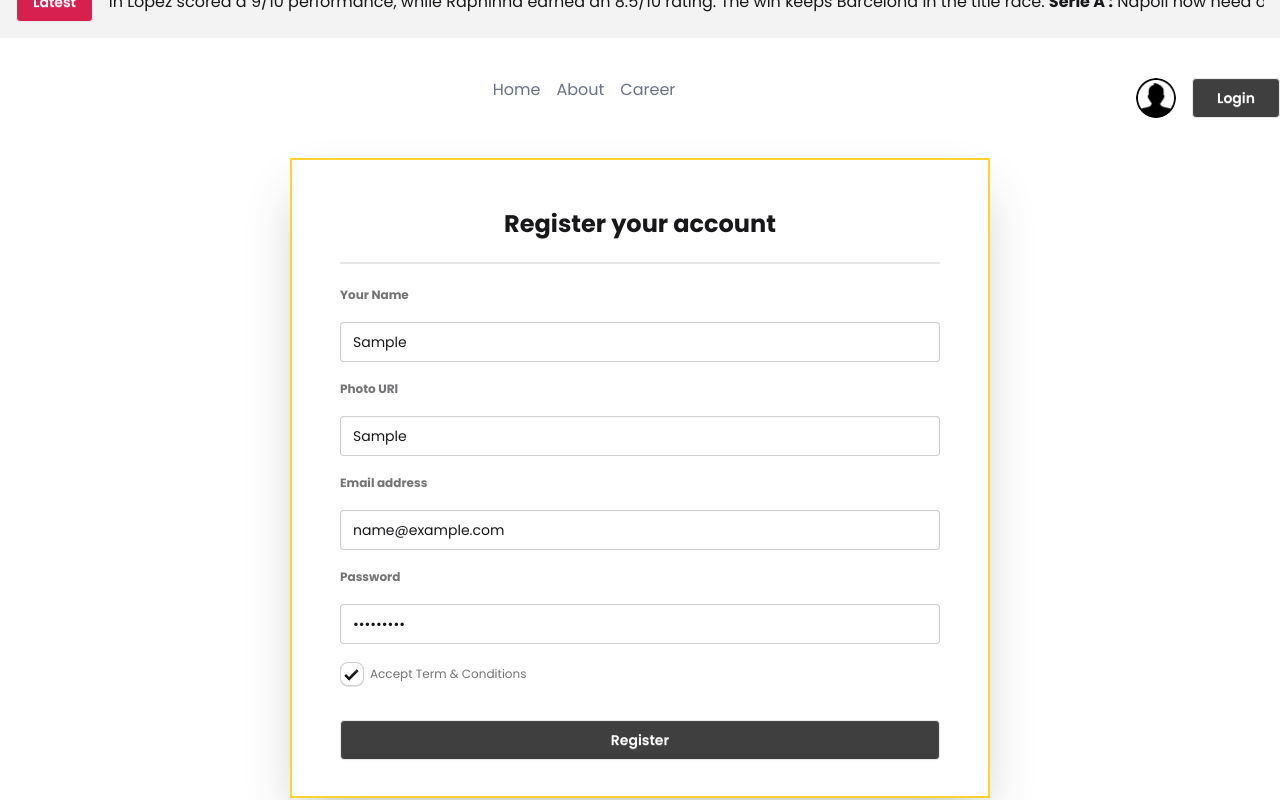
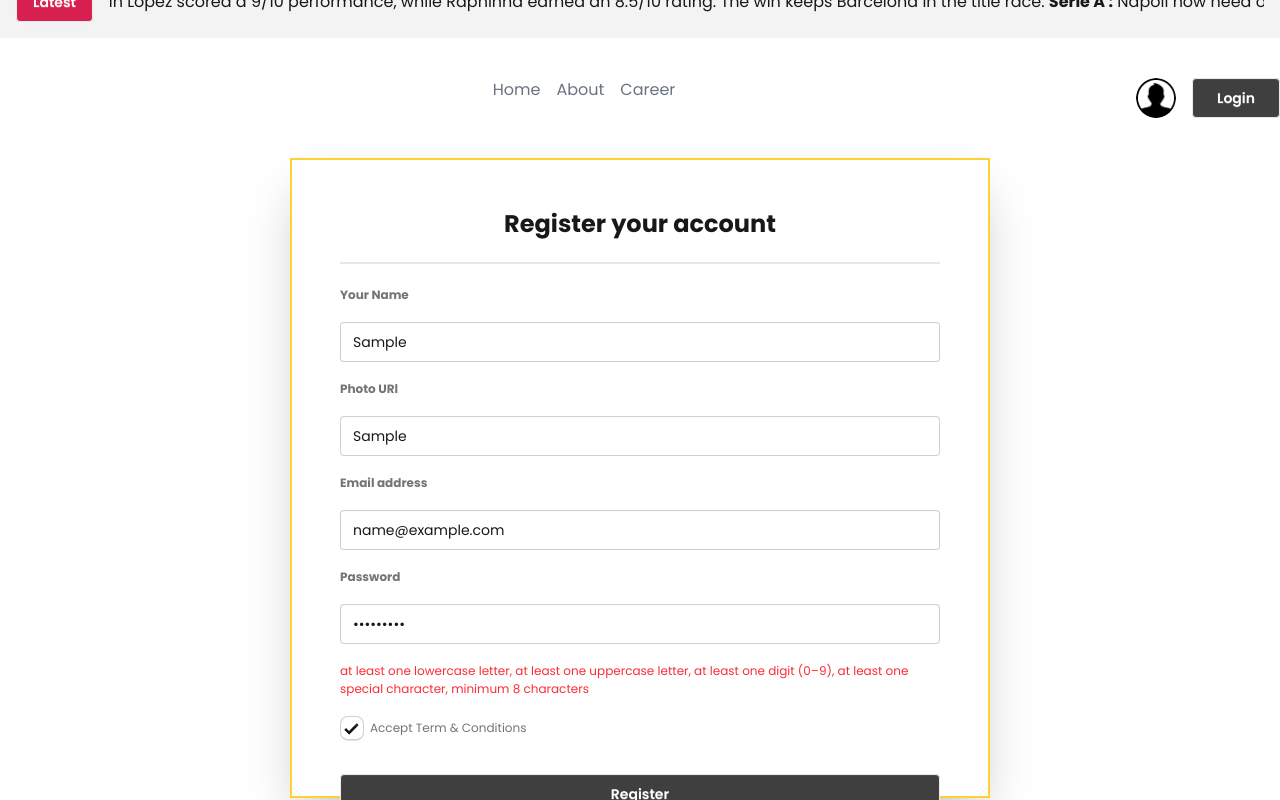
Before and after one commit to iftakhersifat/dragon-news, a React (Vite) app: page /auth/register in a window 1280 px wide. Both pictures are taken after typing "Sample", "Sample", "name@example.com", "Sample123" into the empty fields and a click on the button "Register". Shown: the part 248-1048 px from the top of the page. Built offline with nearby package versions, Linux system fonts and the light colour scheme; no server answers.

Commit message:
added password checked

```diff
--- a/src/Components/AuthLayout/Register.jsx
+++ b/src/Components/AuthLayout/Register.jsx
@@ -1,4 +1,4 @@
-import React, { use } from 'react';
+import React, { use, useState } from 'react';
 import { Link, useNavigate } from 'react-router';
 import { AuthContext } from '../Firebase/AuthProvider';
 
@@ -7,13 +7,27 @@ const Register = () => {
 
     const navigate =useNavigate();
 
+    // error show
+    const [error, setError] =useState('');
+
+    // password checked
+    const check = /^(?=.*[a-z])(?=.*[A-Z])(?=.*\d)(?=.*[@$!%*?&])[A-Za-z\d@$!%*?&]{8,}$/;
+
+
     const handelRegister=(e)=>{
         e.preventDefault();
         const name =e.target.name.value;
         const url =e.target.url.value;
         const email =e.target.email.value;
         const password =e.target.password.value;
-        console.log(name, url, email, password);
+        const terms =e.target.terms.checked;
+        console.log(name, url, email, password, terms);
+
+        if(check.test(password) != true){
+          setError("at least one lowercase letter,  at least one  uppercase letter,  at least one digit (0–9), at least one special character, minimum 8 characters")
+          return;
+      }
+
 
         // createUser function call
         createUser(email, password)
@@ -31,7 +45,7 @@ const Register = () => {
 
         })
         .catch(error=>{
-            alert(error.message);
+            setError(error.message);
         })
     }
 
@@ -57,9 +71,13 @@ const Register = () => {
           <label className="label font-bold">Password</label>
           <input type="password" className="input w-full" name='password' placeholder="Enter your password" />
 
+          {
+            error && <p className='text-red-500'>{error}</p>
+          }
+
 
          <label className="label">
-           <input type="checkbox" defaultChecked className="checkbox" />
+           <input type="checkbox" defaultChecked className="checkbox" name='terms' />
            Accept Term & Conditions
          </label>
 
```
